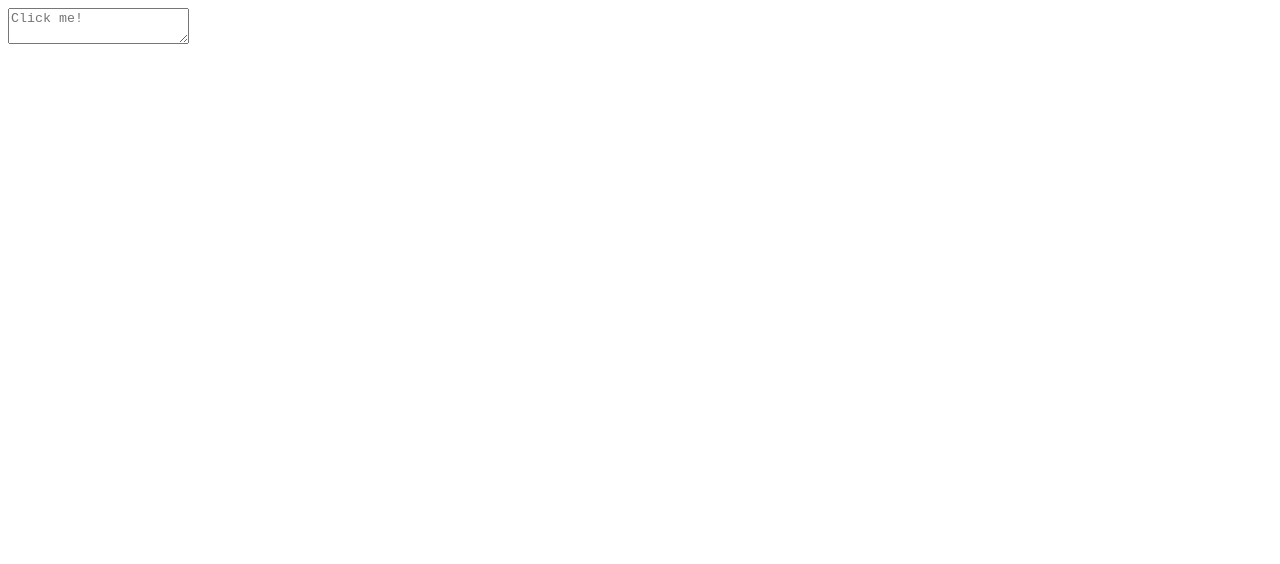
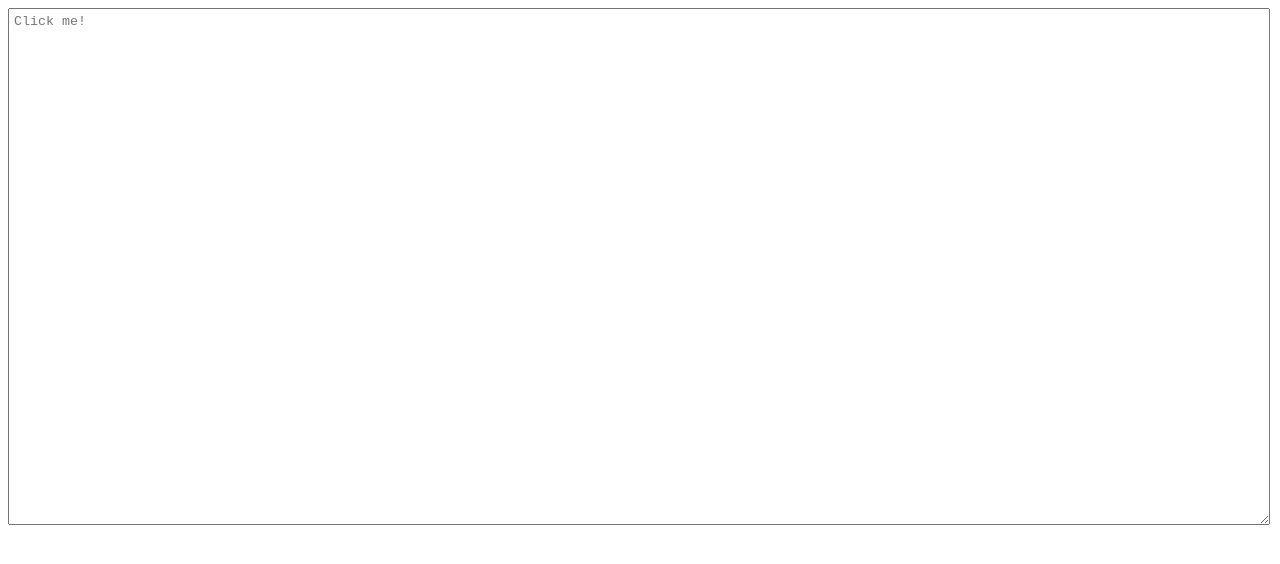
Before and after one commit to foxtrot2609/virtual-keyboard, a plain HTML site: page index.html in a window 1280 px wide. Drawn offline with Linux system fonts and the light colour scheme.

Commit message:
feat: add styles for textarea

```diff
--- a/index.html
+++ b/index.html
@@ -11,7 +11,7 @@
 </head>
 
 <body>
-    <textarea name="anytext" class="use-keyboard-input" placeholder="Click me!"></textarea>
+    <textarea name="anytext" class="text-area use-keyboard-input" placeholder="Click me!"></textarea>
 
     <script src="main.js"></script>
 </body>
--- a/style.css
+++ b/style.css
@@ -1,3 +1,10 @@
+.text-area {
+    padding: 5px;
+    /* border: 0; */
+    width: calc(100vw - 30px);
+    height: calc(100vh - 295px);
+}
+
 .keyboard {
     position: fixed;
     left: 0;
```
